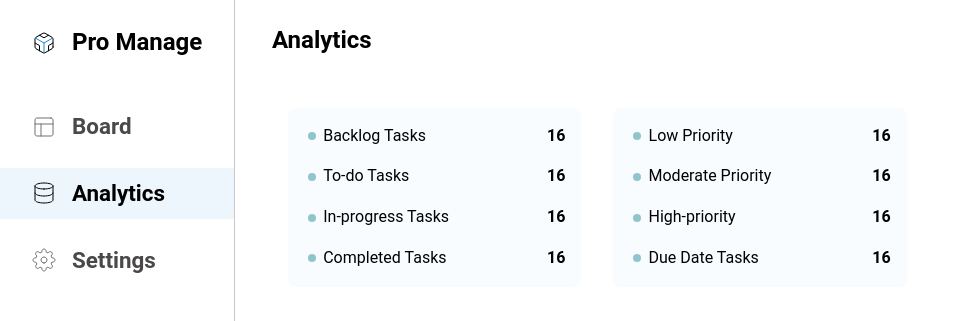
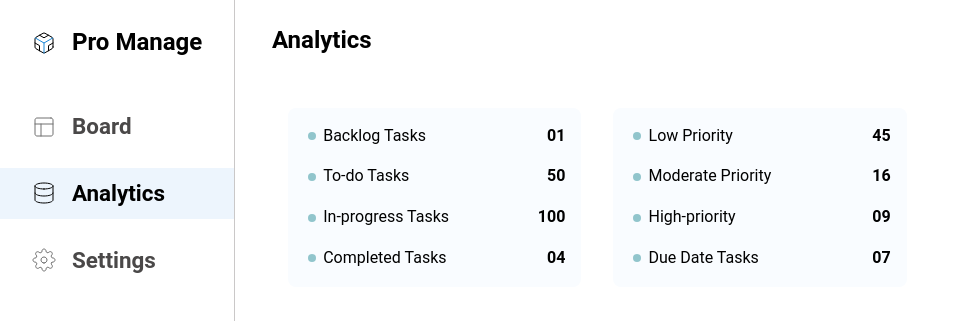
Before and after one commit to AmanGarg0303/pro-manage, a React (Create React App) app in the folder frontend/: page /dashboard/analytics in a window 1280 px wide. Shown: the top 321 px of the page, without its empty margins (0-954 px from the left). Built offline with nearby package versions, Linux system fonts and the light colour scheme.

Commit message:
minor fixes

```diff
--- a/frontend/src/components/card/card.module.css
+++ b/frontend/src/components/card/card.module.css
@@ -3,7 +3,7 @@
   background-color: var(--bg-gray);
   padding: 1rem;
   border-radius: 8px;
-  height: calc(100vh - 64px - 5.8rem);
+  height: calc(100vh - 64px - 6.25rem);
   margin: 1rem 0 1rem 0;
   overflow-y: auto;
 
--- a/frontend/src/pages/analytics/Analytics.jsx
+++ b/frontend/src/pages/analytics/Analytics.jsx
@@ -1,6 +1,7 @@
 import React from "react";
 import styles from "./analytics.module.css";
 import { GoDotFill } from "react-icons/go";
+import padStartFxn from "../../utils/padStartFxn";
 
 const Analytics = () => {
   return (
@@ -14,7 +15,7 @@ const Analytics = () => {
               <GoDotFill fill="#91c5cc" />
               Backlog Tasks
             </p>
-            <strong>16</strong>
+            <strong>{padStartFxn(1)}</strong>
           </div>
 
           <div className={styles.singleAnalytic}>
@@ -22,7 +23,7 @@ const Analytics = () => {
               <GoDotFill fill="#91c5cc" />
               To-do Tasks
             </p>
-            <strong>16</strong>
+            <strong>{padStartFxn(50)}</strong>
           </div>
 
           <div className={styles.singleAnalytic}>
@@ -30,7 +31,7 @@ const Analytics = () => {
               <GoDotFill fill="#91c5cc" />
               In-progress Tasks
             </p>
-            <strong>16</strong>
+            <strong>{padStartFxn(100)}</strong>
           </div>
 
           <div className={styles.singleAnalytic}>
@@ -38,7 +39,7 @@ const Analytics = () => {
               <GoDotFill fill="#91c5cc" />
               Completed Tasks
             </p>
-            <strong>16</strong>
+            <strong>{padStartFxn(4)}</strong>
           </div>
         </div>
 
@@ -48,7 +49,7 @@ const Analytics = () => {
               <GoDotFill fill="#91c5cc" />
               Low Priority
             </p>
-            <strong>16</strong>
+            <strong>{padStartFxn(45)}</strong>
           </div>
 
           <div className={styles.singleAnalytic}>
@@ -56,7 +57,7 @@ const Analytics = () => {
               <GoDotFill fill="#91c5cc" />
               Moderate Priority
             </p>
-            <strong>16</strong>
+            <strong>{padStartFxn(16)}</strong>
           </div>
 
           <div className={styles.singleAnalytic}>
@@ -64,7 +65,7 @@ const Analytics = () => {
               <GoDotFill fill="#91c5cc" />
               High-priority
             </p>
-            <strong>16</strong>
+            <strong>{padStartFxn(9)}</strong>
           </div>
 
           <div className={styles.singleAnalytic}>
@@ -72,7 +73,7 @@ const Analytics = () => {
               <GoDotFill fill="#91c5cc" />
               Due Date Tasks
             </p>
-            <strong>16</strong>
+            <strong>{padStartFxn(7)}</strong>
           </div>
         </div>
       </div>
--- /dev/null
+++ b/frontend/src/utils/padStartFxn.js
@@ -0,0 +1,5 @@
+const padStartFxn = (val) => {
+  return val?.toString()?.padStart(2, "0");
+};
+
+export default padStartFxn;
```
